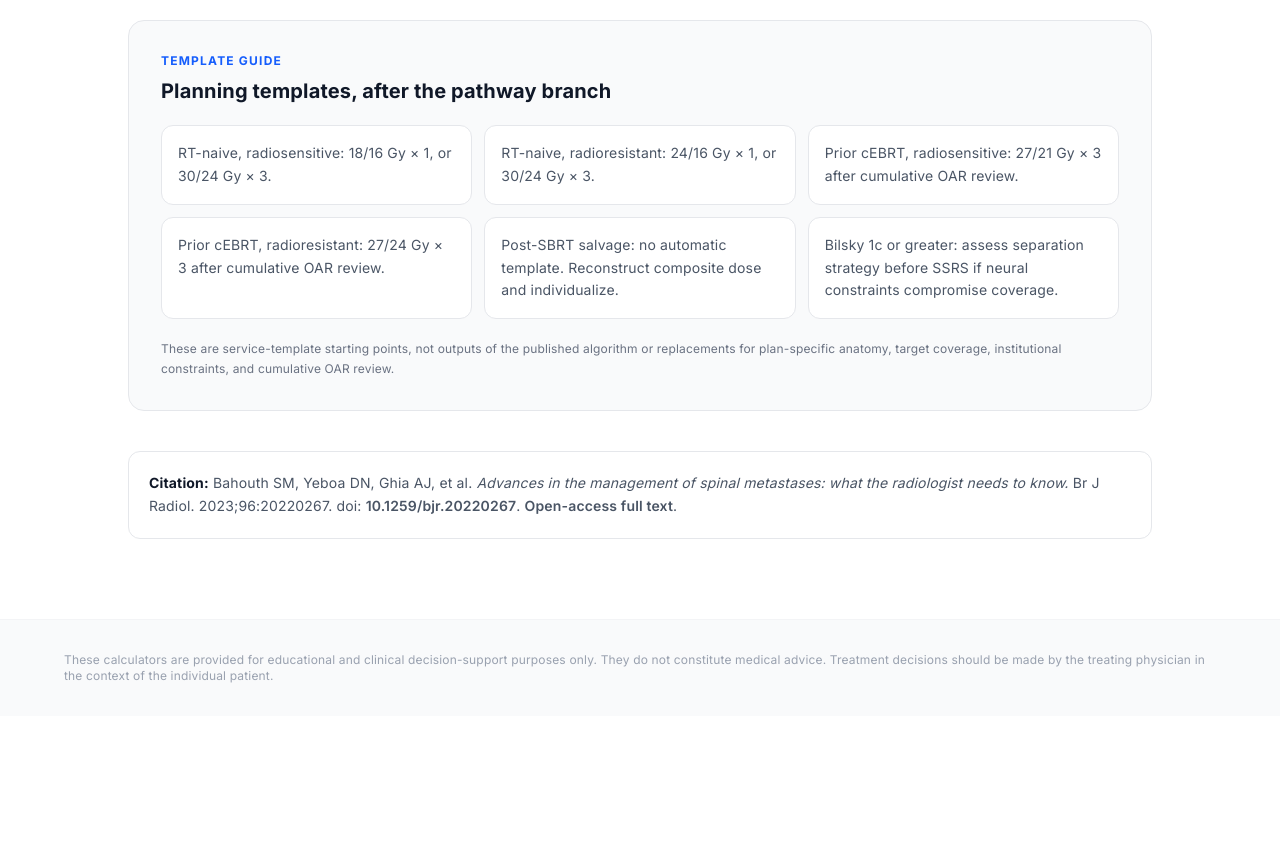
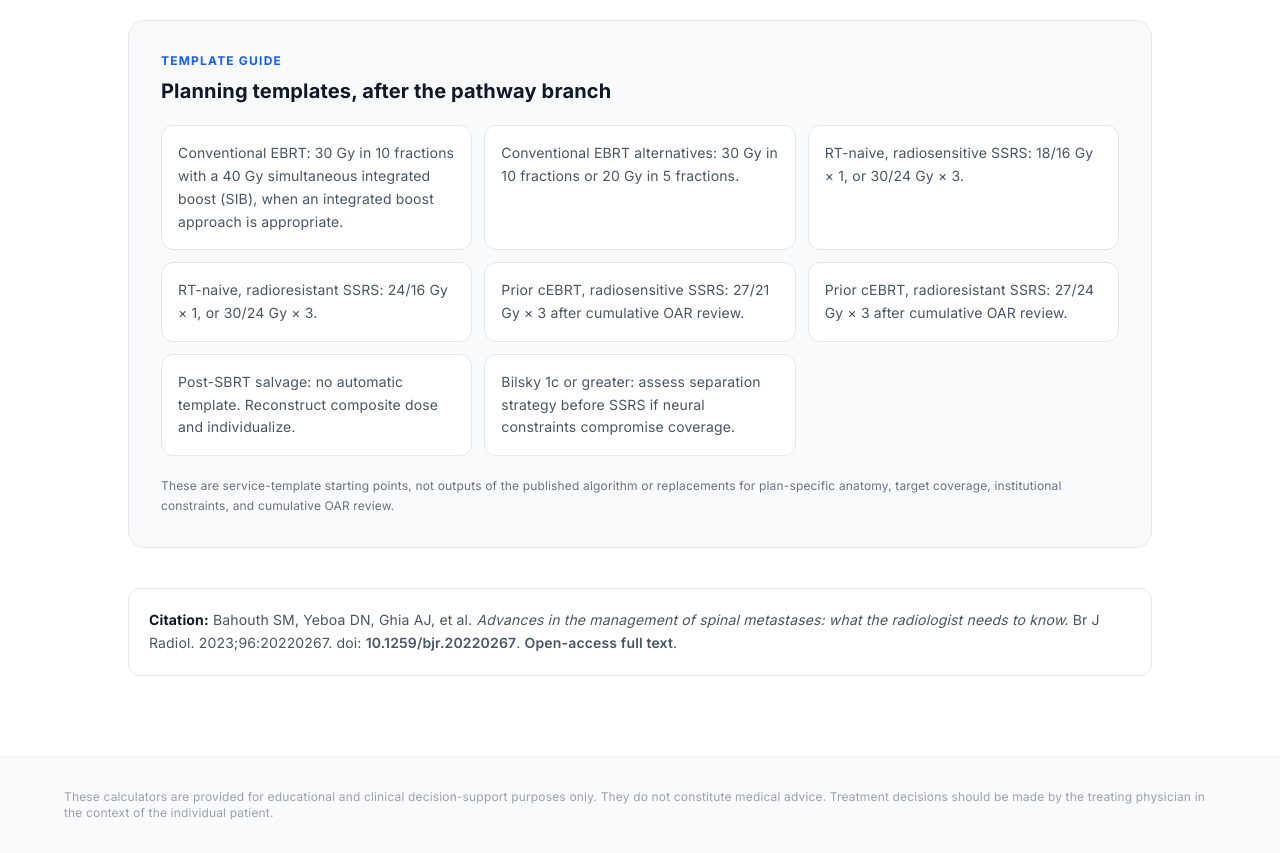
Before and after one commit to kabsam549-bot/spine-hub, a Next.js app: page /pathway in a window 1280 px wide. Shown: the part 1120-1973 px from the top of the page. Before the commit the page ends 1836 px from the top, so only its background shows below. Built offline with nearby package versions, Linux system fonts and the light colour scheme.

Commit message:
Add conventional EBRT templates to spine pathway

```diff
--- a/src/app/pathway/page.tsx
+++ b/src/app/pathway/page.tsx
@@ -40,10 +40,12 @@ function ActionNode({ title, children, tone = "green", doseBudget = false }: { t
 }
 
 const templates = [
-  "RT-naive, radiosensitive: 18/16 Gy × 1, or 30/24 Gy × 3.",
-  "RT-naive, radioresistant: 24/16 Gy × 1, or 30/24 Gy × 3.",
-  "Prior cEBRT, radiosensitive: 27/21 Gy × 3 after cumulative OAR review.",
-  "Prior cEBRT, radioresistant: 27/24 Gy × 3 after cumulative OAR review.",
+  "Conventional EBRT: 30 Gy in 10 fractions with a 40 Gy simultaneous integrated boost (SIB), when an integrated boost approach is appropriate.",
+  "Conventional EBRT alternatives: 30 Gy in 10 fractions or 20 Gy in 5 fractions.",
+  "RT-naive, radiosensitive SSRS: 18/16 Gy × 1, or 30/24 Gy × 3.",
+  "RT-naive, radioresistant SSRS: 24/16 Gy × 1, or 30/24 Gy × 3.",
+  "Prior cEBRT, radiosensitive SSRS: 27/21 Gy × 3 after cumulative OAR review.",
+  "Prior cEBRT, radioresistant SSRS: 27/24 Gy × 3 after cumulative OAR review.",
   "Post-SBRT salvage: no automatic template. Reconstruct composite dose and individualize.",
   "Bilsky 1c or greater: assess separation strategy before SSRS if neural constraints compromise coverage.",
 ];
```
